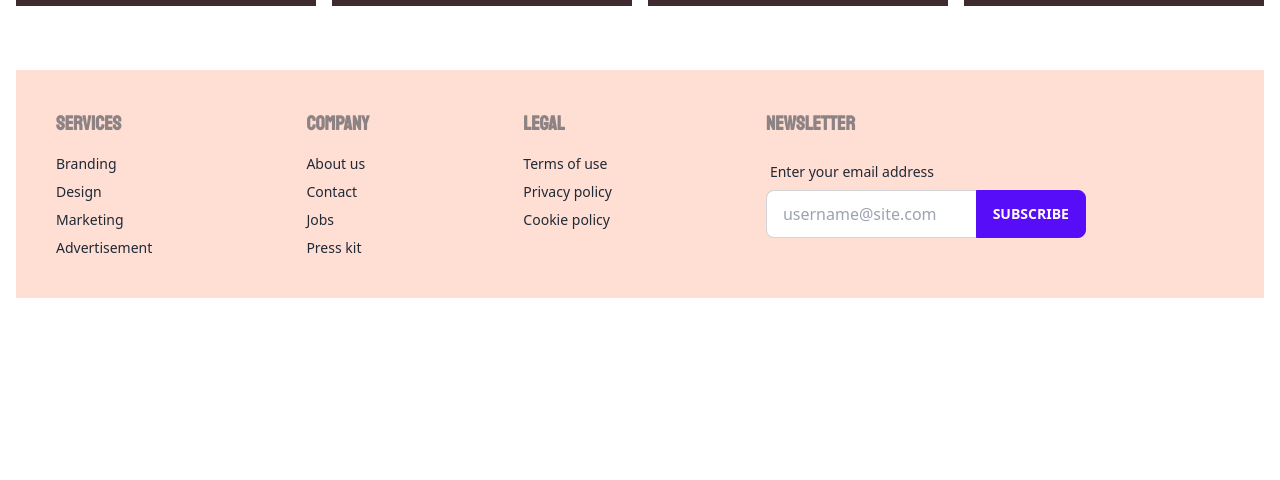
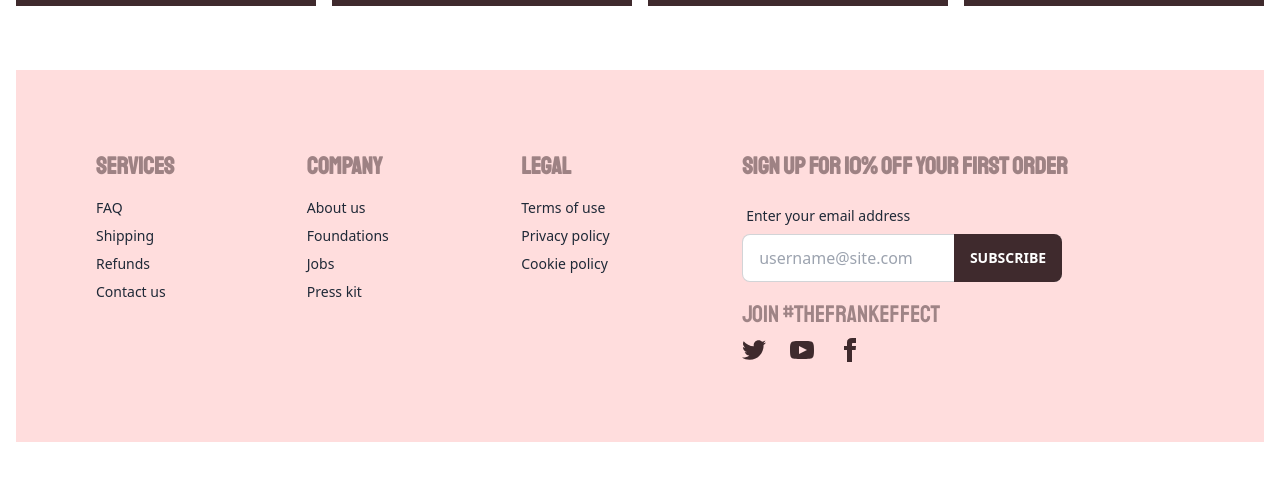
Before and after one commit to izabelaoska/e-commerce-project, a Next.js app: page / in a window 1280 px wide. Shown: the part 1964-2444 px from the top of the page. Before the commit the page ends 2326 px from the top, so only its background shows below. Built offline with nearby package versions, Linux system fonts and the light colour scheme; a web font is replaced by a local one.

Commit message:
style: footer component

```diff
--- a/components/Layout/Footer/Footer.tsx
+++ b/components/Layout/Footer/Footer.tsx
@@ -2,27 +2,27 @@
 
 export const Footer = () => {
   return (
-    <footer className="footer p-10 text-base-content mt-32 bg-[#FFDFD3]">
+    <footer className="footer p-20 text-base-content mt-32 bg-[#FFDDDD]">
       <div>
-        <span className="footer-title font-header text-xl">
+        <span className="footer-title font-header text-2xl text-[#3F2A2D]">
           Services
         </span>
-        <a className="link link-hover">Branding</a>
-        <a className="link link-hover">Design</a>
-        <a className="link link-hover">Marketing</a>
-        <a className="link link-hover">Advertisement</a>
+        <a className="link link-hover">FAQ</a>
+        <a className="link link-hover">Shipping</a>
+        <a className="link link-hover">Refunds</a>
+        <a className="link link-hover">Contact us</a>
       </div>
       <div>
-        <span className="footer-title font-header text-xl">
+        <span className="footer-title font-header text-2xl text-[#3F2A2D]">
           Company
         </span>
         <a className="link link-hover">About us</a>
-        <a className="link link-hover">Contact</a>
+        <a className="link link-hover">Foundations</a>
         <a className="link link-hover">Jobs</a>
         <a className="link link-hover">Press kit</a>
       </div>
       <div>
-        <span className="footer-title font-header text-xl">
+        <span className="footer-title font-header text-2xl text-[#3F2A2D]">
           Legal
         </span>
         <a className="link link-hover">Terms of use</a>
@@ -30,8 +30,8 @@
         <a className="link link-hover">Cookie policy</a>
       </div>
       <div>
-        <span className="footer-title font-header text-xl">
-          Newsletter
+        <span className="footer-title font-header text-2xl text-[#3F2A2D]">
+          SIGN UP FOR 10% OFF YOUR FIRST ORDER
         </span>
         <div className="form-control w-80">
           <label className="label">
@@ -45,9 +45,49 @@
               placeholder="username@site.com"
               className="input input-bordered w-full pr-16"
             />
-            <button className="btn btn-primary absolute top-0 right-0 rounded-l-none">
+            <button className="btn btn-primary bg-[#3F2A2D] hover:bg-[#3F2A2D] absolute top-0 right-0 rounded-l-none border-none">
               Subscribe
             </button>
+            <div className="mt-4">
+              <span className="py-6 font-header text-2xl text-[#9F8486]">
+                JOIN #THEFRANKEFFECT
+              </span>
+              <div className="flex gap-x-6 pt-2">
+                <a>
+                  <svg
+                    xmlns="http://www.w3.org/2000/svg"
+                    width="24"
+                    height="24"
+                    viewBox="0 0 24 24"
+                    className="fill-[#3F2A2D]"
+                  >
+                    <path d="M24 4.557c-.883.392-1.832.656-2.828.775 1.017-.609 1.798-1.574 2.165-2.724-.951.564-2.005.974-3.127 1.195-.897-.957-2.178-1.555-3.594-1.555-3.179 0-5.515 2.966-4.797 6.045-4.091-.205-7.719-2.165-10.148-5.144-1.29 2.213-.669 5.108 1.523 6.574-.806-.026-1.566-.247-2.229-.616-.054 2.281 1.581 4.415 3.949 4.89-.693.188-1.452.232-2.224.084.626 1.956 2.444 3.379 4.6 3.419-2.07 1.623-4.678 2.348-7.29 2.04 2.179 1.397 4.768 2.212 7.548 2.212 9.142 0 14.307-7.721 13.995-14.646.962-.695 1.797-1.562 2.457-2.549z"></path>
+                  </svg>
+                </a>
+                <a>
+                  <svg
+                    xmlns="http://www.w3.org/2000/svg"
+                    width="24"
+                    height="24"
+                    viewBox="0 0 24 24"
+                    className="fill-[#3F2A2D]"
+                  >
+                    <path d="M19.615 3.184c-3.604-.246-11.631-.245-15.23 0-3.897.266-4.356 2.62-4.385 8.816.029 6.185.484 8.549 4.385 8.816 3.6.245 11.626.246 15.23 0 3.897-.266 4.356-2.62 4.385-8.816-.029-6.185-.484-8.549-4.385-8.816zm-10.615 12.816v-8l8 3.993-8 4.007z"></path>
+                  </svg>
+                </a>
+                <a>
+                  <svg
+                    xmlns="http://www.w3.org/2000/svg"
+                    width="24"
+                    height="24"
+                    viewBox="0 0 24 24"
+                    className="fill-[#3F2A2D]"
+                  >
+                    <path d="M9 8h-3v4h3v12h5v-12h3.642l.358-4h-4v-1.667c0-.955.192-1.333 1.115-1.333h2.885v-5h-3.808c-3.596 0-5.192 1.583-5.192 4.615v3.385z"></path>
+                  </svg>
+                </a>
+              </div>
+            </div>
           </div>
         </div>
       </div>
```
